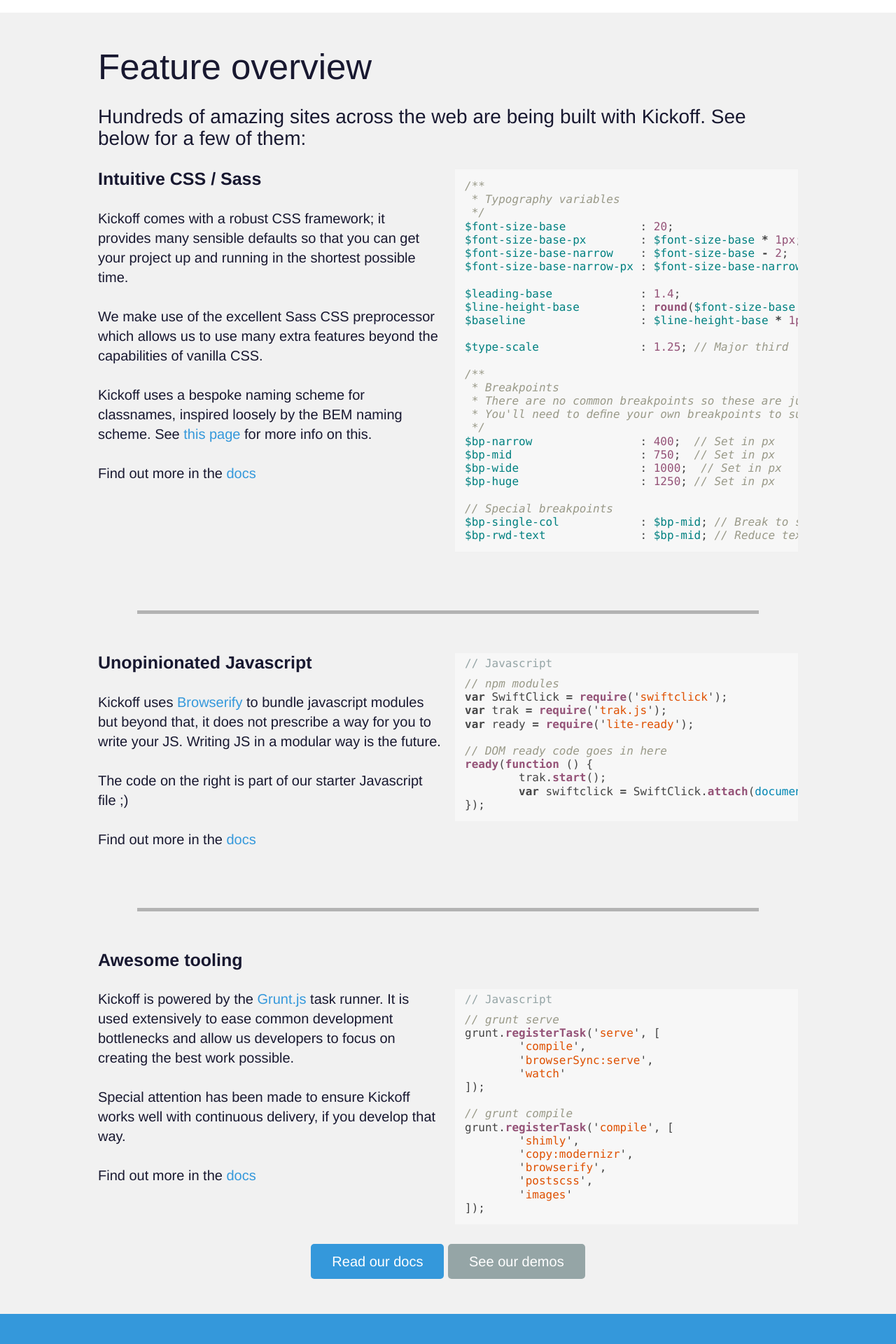
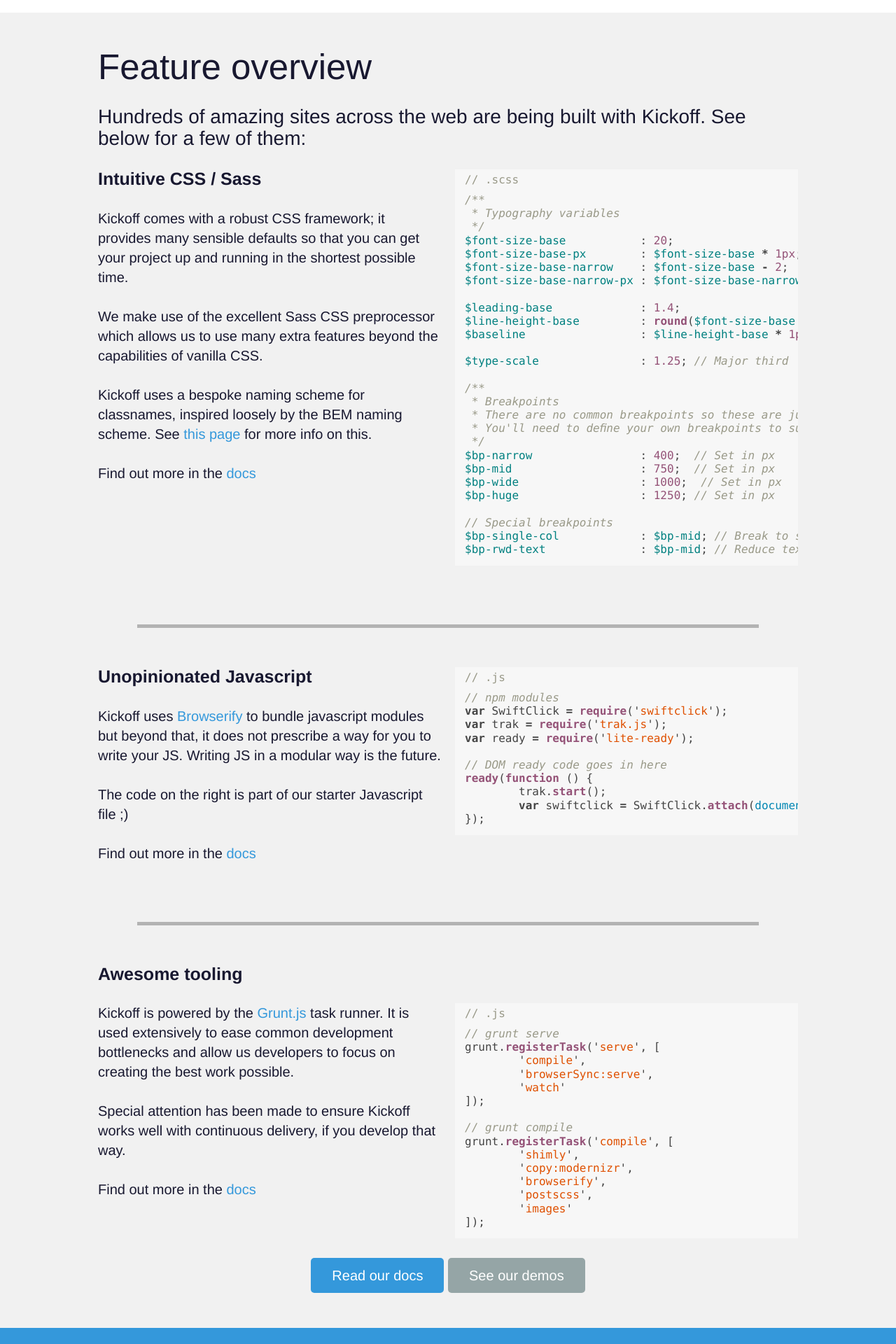
Before and after one commit to TryKickoff/trykickoff.github.io, a Jekyll site: the page built from index.html, in a window 1280 px wide. Shown: the part 872-2792 px from the top of the page at 70% size. Built offline with Jekyll 4.4.1, drawn with Linux system fonts in a browser that asks for light colours; Markdown is read by kramdown in place of the engine named in the settings; the list of posts is cut into pages by our own code; comment, search, counter and statistics services are not loaded.

Commit message:
compile css

```diff
--- a/assets/dist/css/kickoff.css
+++ b/assets/dist/css/kickoff.css
@@ -2964,28 +2964,42 @@
   margin-top: 20px;
   display: block; }
   .language-html:before {
-    content: "<!-- HTML -->";
+    content: "<!-- .html -->";
     position: absolute;
     bottom: 100%;
     margin-bottom: 10px;
     left: 0;
     font-size: 16px;
     font-size: 0.8rem;
-    color: #95a5a6; }
+    color: #998; }
 
 .language-css {
   position: relative;
   margin-top: 20px;
   display: block; }
   .language-css:before {
-    content: "/* CSS */";
+    content: "/* .css */";
     position: absolute;
     bottom: 100%;
     margin-bottom: 10px;
     left: 0;
     font-size: 16px;
     font-size: 0.8rem;
-    color: #95a5a6; }
+    color: #998; }
+
+.language-scss {
+  position: relative;
+  margin-top: 20px;
+  display: block; }
+  .language-scss:before {
+    content: "// .scss";
+    position: absolute;
+    bottom: 100%;
+    margin-bottom: 10px;
+    left: 0;
+    font-size: 16px;
+    font-size: 0.8rem;
+    color: #998; }
 
 .language-js,
 .language-javascript {
@@ -2994,14 +3008,14 @@
   display: block; }
   .language-js:before,
   .language-javascript:before {
-    content: "// Javascript";
+    content: "// .js";
     position: absolute;
     bottom: 100%;
     margin-bottom: 10px;
     left: 0;
     font-size: 16px;
     font-size: 0.8rem;
-    color: #95a5a6; }
+    color: #998; }
 
 .highlight {
   background: #fff; }
```
Also changed, not shown: assets/dist/css/kickoff-old-ie.css (+20 -6 lines).
